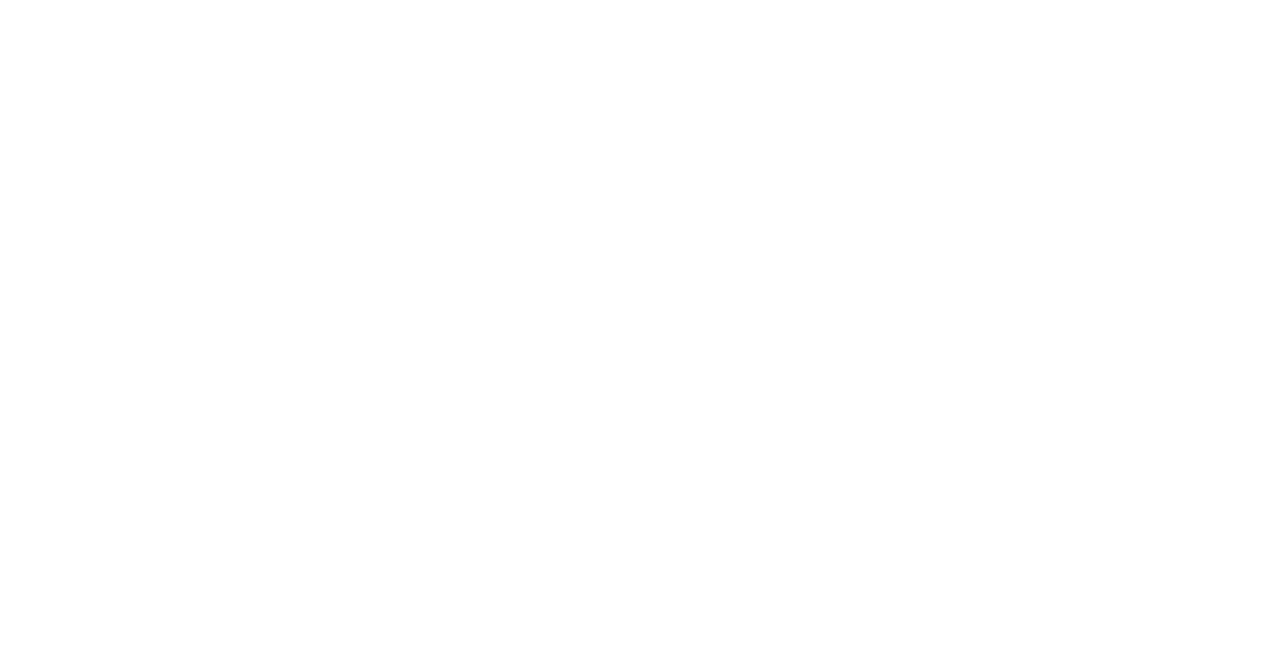
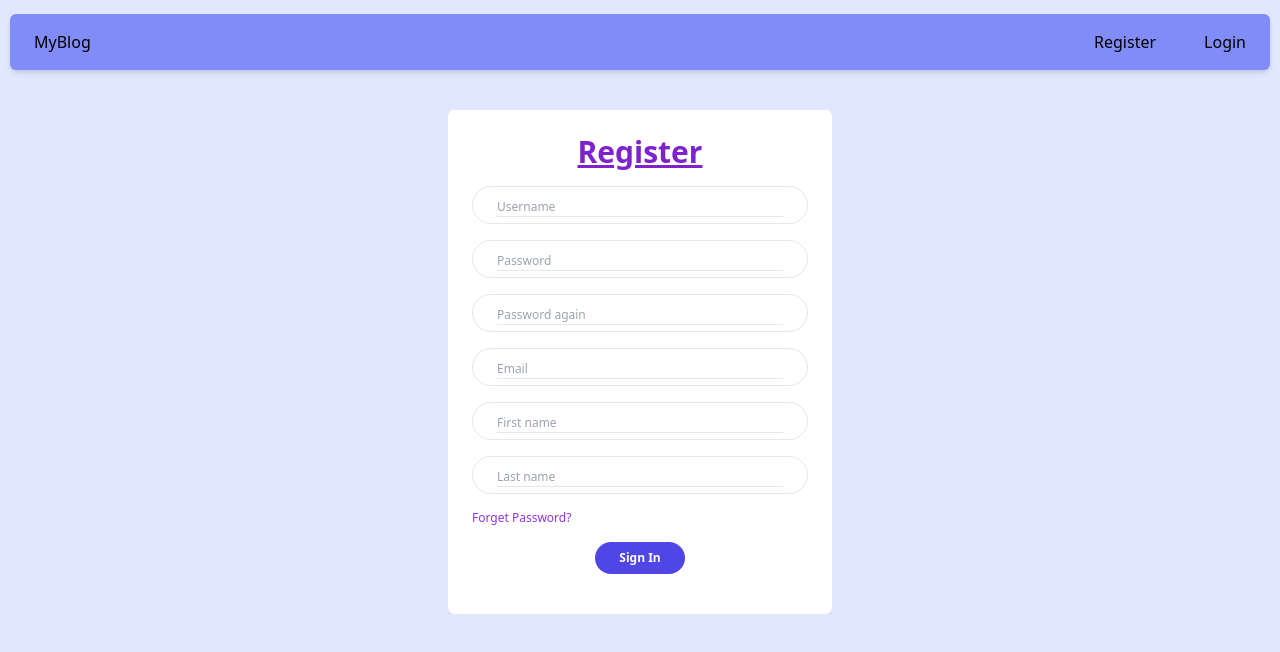
Before and after one commit to asknksk/blogapp, a React (Create React App) app: page /register in a window 1280 px wide. Before the commit this address had no page. Shown: the top 652 px of the page. Built offline with nearby package versions, Linux system fonts and the light colour scheme; the HTML template or start-up script is replaced by a standard one.

Commit message:
login/register pages completed without functions

```diff
--- a/src/components/MainLayout.jsx
+++ b/src/components/MainLayout.jsx
@@ -13,22 +13,22 @@
   const menuRef = useRef();
   const hamburgerRef = useRef();
 
-  useEffect(() => {
-    const handle = (e) => {
-      if (
-        hamburgerRef.current.contains(e.target) ||
-        menuRef.current.contains(e.target)
-      ) {
-        setToggleDropdown(true);
-      } else {
-        setToggleDropdown(false);
-      }
-    };
-    document.addEventListener("mousedown", handle);
-    return () => {
-      document.removeEventListener("mousedown", handle);
-    };
-  }, []);
+  // useEffect(() => {
+  //   const handle = (e) => {
+  //     if (
+  //       hamburgerRef.current.contains(e.target) ||
+  //       menuRef.current.contains(e.target)
+  //     ) {
+  //       setToggleDropdown(true);
+  //     } else {
+  //       setToggleDropdown(false);
+  //     }
+  //   };
+  //   document.addEventListener("mousedown", handle);
+  //   return () => {
+  //     document.removeEventListener("mousedown", handle);
+  //   };
+  // }, []);
 
 
   if (loading) {
@@ -77,10 +77,10 @@
         </div>
         <ul className="hidden tablet:flex gap-x-12">
           <li>
-            <Link to="/">Register</Link>
+            <Link to="/register">Register</Link>
           </li>
           <li>
-            <Link to="/">Login</Link>
+            <Link to="/login">Login</Link>
           </li>
         </ul>
       </nav>
--- a/src/pages/Dashboard/Blogs.jsx
+++ b/src/pages/Dashboard/Blogs.jsx
@@ -28,7 +28,7 @@
     return <DefaultSpinner />;
   }
   return (
-    <div className="flex gap-2 mt-4 flex-wrap items-center justify-center">
+    <div className="grid tablet:grid-cols-2 phone:grid-cols-1 desktop:grid-cols-3  gap-4 mt-4 ">
       {blogData?.map((blog,idx) => {
         return <BlogCard key={idx} blog={blog}/>;
       })}
--- a/src/pages/Dashboard/Input.jsx
+++ /dev/null
@@ -1,9 +0,0 @@
-import React from 'react'
-
-const Input = () => {
-  return (
-    <div>Input</div>
-  )
-}
-
-export default Input
--- a/src/pages/Dashboard/components/BlogCard.jsx
+++ b/src/pages/Dashboard/components/BlogCard.jsx
@@ -1,31 +1,40 @@
 import React from "react";
 
-const AllBlogs = ({blog}) => {
-  console.log(blog)
+const AllBlogs = ({ blog }) => {
+  console.log(blog);
   return (
-    <div className="flex flex-col border border-green-400 max-h-80">
-      <img src={blog.image} alt="blog"  className="max-h-72 max-w-xs "/>
+    <div className="flex flex-col border border-green-400 max-h-80 ">
+      <div className="max-h-44 max-w-xs ">
+        <img
+          src={blog?.image}
+          alt="blog"
+          className=" object-contain h-full mx-auto"
+        />
+      </div>
       <div className="flex flex-col">
-        <h4>{blog.title}</h4>
-        <p>{blog.publish_date}</p>
-        <p>{blog.content}</p>
+        <h4>{blog?.title}</h4>
+        <p>{blog?.publish_date}</p>
+        <p>
+        {blog?.content.length <= 75
+          ? blog?.content.slice(0, 75)
+          : blog?.content.slice(0, 75) + "..."}</p>
       </div>
       <div className="flex ">
         <img src="" alt="profile-img" />
-        <p>{blog.author}</p>
+        <p>{blog?.author}</p>
       </div>
       <div className="flex gap-x-1">
         <div className="flex">
           <p>icon</p>
-          <p>{blog.likes}</p>
+          <p>{blog?.likes}</p>
         </div>
         <div className="flex">
           <p>icon</p>
-          <p>{blog.post_views}</p>
+          <p>{blog?.post_views}</p>
         </div>
         <div className="flex">
           <p>icon</p>
-          <p>{blog.comment_count}</p>
+          <p>{blog?.comment_count}</p>
         </div>
       </div>
     </div>
--- /dev/null
+++ b/src/pages/LoginPage/Input.jsx
@@ -0,0 +1,21 @@
+import React, { useState } from "react";
+
+const Input = ({ innerRef, ...props }) => {
+  const [value, setValue] = useState("");
+  return (
+    <div className='border border-primary rounded-full py-1.5 px-6 bg-white w-full'>
+      <input
+        required
+        ref={innerRef}
+        type={props.type}
+        value={value}
+        onChange={(e) => setValue(e.target.value)}
+        className='border-b w-full outline-none text-[12px] font-normal'
+        style={{ color: "#979797" }}
+        placeholder={props.placeholder}
+      />
+    </div>
+  );
+};
+
+export default Input;
--- /dev/null
+++ b/src/pages/LoginPage/Login.jsx
@@ -0,0 +1,60 @@
+import React, { useRef } from "react";
+import { Link } from "react-router-dom";
+import Input from "./Input";
+import Submit from "./Submit";
+
+const Login = () => {
+  const UserName = useRef();
+  const UserEmail = useRef();
+  const UserPassword = useRef();
+  const handleSubmit = (e) => {
+    e.preventDefault();
+    console.log(UserEmail.current.value, UserPassword.current.value);
+  };
+  return (
+    <div className=" flex flex-col justify-center overflow-hidden w-96 mt-10 ">
+      <div className="w-full p-6 m-auto bg-white rounded-md shadow-md ">
+        <h1 className="text-3xl font-semibold text-center text-purple-700 underline mb-4">
+          Sign in
+        </h1>
+        <form
+          className="grid grid-cols-2 w-full gap-4 pb-4"
+          onSubmit={(e) => handleSubmit(e)}
+        >
+          <div className="col-span-2 ">
+            <Input innerRef={UserName} type="text" placeholder="Username" />
+          </div>
+          <div className="col-span-2 ">
+            <Input innerRef={UserEmail} type="email" placeholder="Email" />
+          </div>
+          <div className="col-span-2 ">
+            <Input
+              innerRef={UserPassword}
+              type="password"
+              placeholder="Password"
+            />
+          </div>
+          <Link
+            to="/"
+            className="text-xs text-purple-600 hover:underline col-span-2"
+          >
+            Forget Password?
+          </Link>
+          <div className="text-center col-span-2">
+            <Submit value="Sign In" />
+          </div>
+        </form>
+
+        <p className="mt-8 text-xs font-light text-center text-gray-700">
+          {" "}
+          Don't have an account?{" "}
+          <Link to="/register" className="font-medium text-purple-600 hover:underline">
+            Sign up
+          </Link>
+        </p>
+      </div>
+    </div>
+  );
+};
+
+export default Login;
--- /dev/null
+++ b/src/pages/LoginPage/Register.jsx
@@ -0,0 +1,70 @@
+import React, { useRef } from "react";
+import { Link } from "react-router-dom";
+import { validatePasswordsandRegister } from "../../utils/passwordValditator";
+import Input from "./Input";
+import Submit from "./Submit";
+
+const Register = () => {
+  const Username = useRef();
+  const UserEmail = useRef();
+  const UserPassword = useRef();
+  const UserPassword2 = useRef();
+  const FirstName = useRef();
+  const LastName = useRef();
+  const handleSubmit = (e) => {
+    e.preventDefault();
+    console.log(UserEmail.current.value, UserPassword.current.value);
+    validatePasswordsandRegister(UserPassword, UserPassword2)
+  };
+  return (
+    <div className=" flex flex-col justify-center overflow-hidden w-96 mt-10 ">
+      <div className="w-full p-6 m-auto bg-white rounded-md shadow-md ">
+        <h1 className="text-3xl font-semibold text-center text-purple-700 underline mb-4">
+          Register
+        </h1>
+        <form
+          className="grid grid-cols-2 w-full gap-4 pb-4"
+          onSubmit={(e) => handleSubmit(e)}
+        >
+          <div className="col-span-2 ">
+            <Input innerRef={Username} type="text" placeholder="Username" />
+          </div>
+          <div className="col-span-2 ">
+            <Input
+              innerRef={UserPassword}
+              type="password"
+              placeholder="Password"
+            />
+          </div>
+          <div className="col-span-2 ">
+            <Input
+              innerRef={UserPassword2}
+              type="password"
+              placeholder="Password again"
+            />
+          </div>
+          <div className="col-span-2 ">
+            <Input innerRef={UserEmail} type="email" placeholder="Email" />
+          </div>
+          <div className="col-span-2 ">
+            <Input innerRef={FirstName} type="text" placeholder="First name" />
+          </div>
+          <div className="col-span-2 ">
+            <Input innerRef={LastName} type="text" placeholder="Last name" />
+          </div>
+          <Link
+            to="/"
+            className="text-xs text-purple-600 hover:underline col-span-2"
+          >
+            Forget Password?
+          </Link>
+          <div className="text-center col-span-2">
+            <Submit value="Sign In" />
+          </div>
+        </form>
+      </div>
+    </div>
+  );
+};
+
+export default Register;
--- /dev/null
+++ b/src/pages/LoginPage/Submit.jsx
@@ -0,0 +1,13 @@
+import React from "react";
+
+const Submit = ({ value }) => {
+  return (
+    <input
+      type='submit'
+      value={value}
+      className='rounded-full py-2 px-6 bg-indigo-600 font-montserrat text-btnGiris cursor-pointer font-semibold text-xs text-white'
+    />
+  );
+};
+
+export default Submit;
--- /dev/null
+++ b/src/pages/LoginPage/index.jsx
@@ -0,0 +1,22 @@
+import MainLayout from "../../components/MainLayout";
+import Login from "./Login";
+import Register from "./Register";
+
+const LoginPage = ({ pageType }) => {
+  if (pageType === "login") {
+    return (
+      <MainLayout>
+        <Login />
+      </MainLayout>
+    );
+  }
+   else if (pageType === "register") {
+    return (
+      <MainLayout>
+        <Register />
+      </MainLayout>
+    );
+  }
+};
+
+export default LoginPage;
--- a/src/router/AppRouter.jsx
+++ b/src/router/AppRouter.jsx
@@ -1,5 +1,6 @@
 import { BrowserRouter, Routes, Route } from "react-router-dom";
 import Dashboard from "../pages/Dashboard";
+import LoginPage from "../pages/LoginPage";
 // import Details from "../pages/Details";
 // import Login from "../pages/Login";
 // import Register from "../pages/Register";
@@ -14,6 +15,8 @@
     <BrowserRouter>
       <Routes>
         <Route path="/" element={<Dashboard />} />
+        <Route path="/login" element={<LoginPage pageType={"login"}/>} />
+        <Route path="/register" element={<LoginPage pageType={"register"}/>} />
 
       </Routes>
     </BrowserRouter>
--- /dev/null
+++ b/src/utils/passwordValditator.jsx
@@ -0,0 +1,35 @@
+import { toastWarnNotify } from "./customToastify";
+
+const minimumPass = 8;
+export const validatePassword = (password) => {
+  return password.length >= minimumPass;
+};
+
+export const validateNewPasswords = (password1, password2) => {
+  return password1 === password2;
+};
+
+export const validatePasswordsandRegister = (
+  NewPassword1,
+  NewPassword2,
+  navigate,
+  data,
+  loginCredentials,
+  dispatch,
+) => {
+    if (validatePassword(NewPassword1) && validatePassword(NewPassword2)) {
+      if (validateNewPasswords(NewPassword1, NewPassword2)) {
+        //TODO register function
+        // dispatch(changePassword({ navigate, data, loginCredentials }))
+
+      } else {
+        return toastWarnNotify(
+          "The password cannot be matched. Please enter the same two digits."
+        );
+      }
+    } else {
+      return toastWarnNotify(
+        "The password length must be at least 8 digits.."
+      );
+    }
+  }
```
